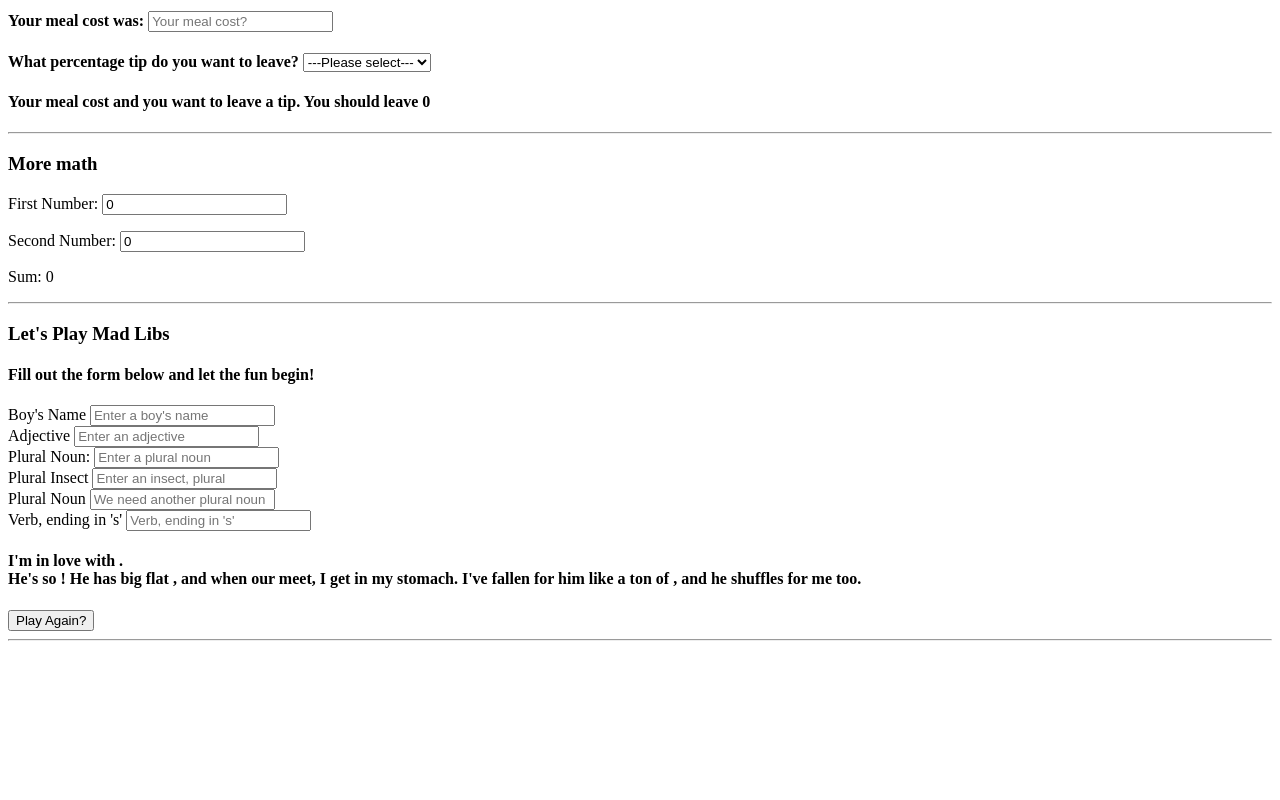
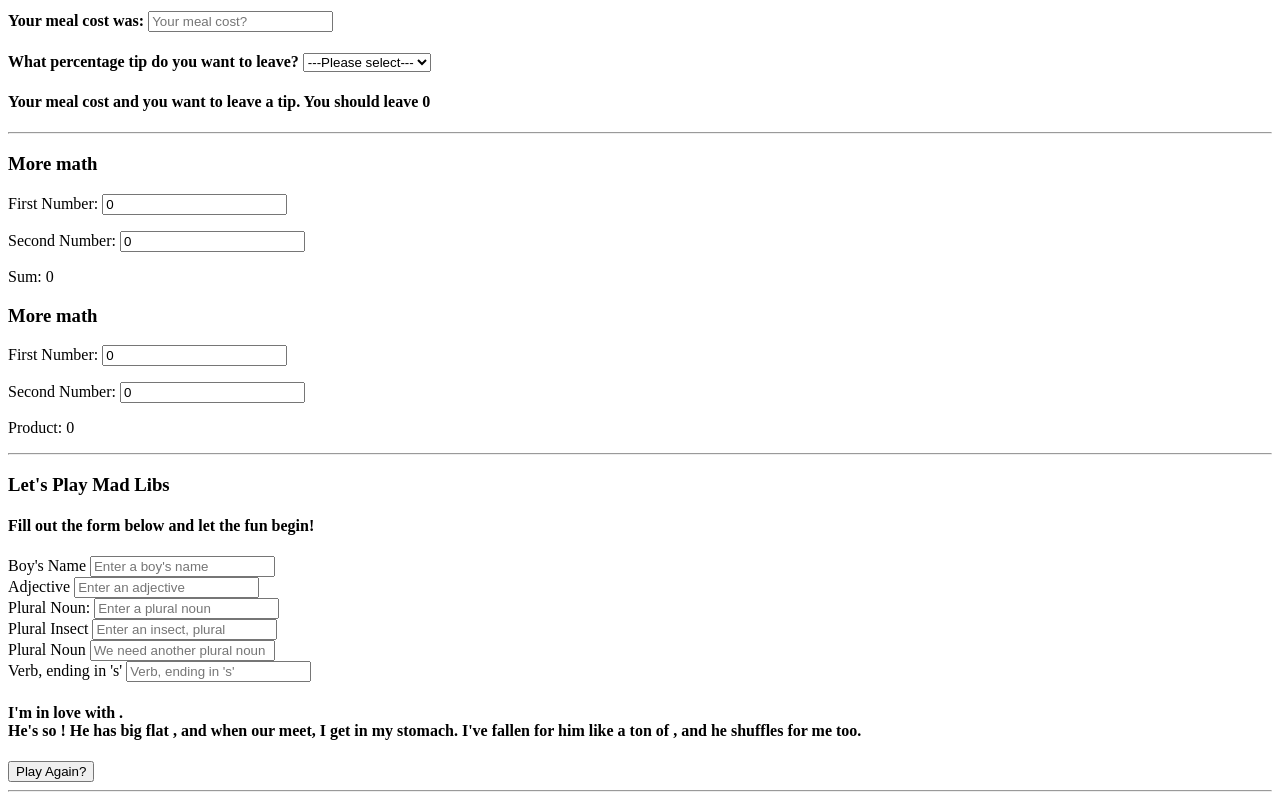
Before and after one commit to ChipMorris10/angular_part2, a plain HTML site: page index.html in a window 1280 px wide. Shown: the part 1197-1997 px from the top of the page. Before the commit the page ends 1846 px from the top, so only its background shows below. Drawn offline with nearby package versions, Linux system fonts and the light colour scheme.

Commit message:
still playing around with this file

```diff
--- a/index.html
+++ b/index.html
@@ -129,7 +129,17 @@ You should leave {{  (mealCost * tip | currency) * 100 }}</h4>
     <p>Second Number:
         <input type="number" ng-model="num2" ng-init="num2=0" />
     </p>
-    <p>Sum: {{ num1 * num2 }}</p>
+    <p>Sum: {{ num1 + num2 }}</p>
+
+
+  <h3>More math</h3>
+  <p>First Number:
+      <input type="number" ng-model="num1" ng-init="num1=0" />
+  </p>
+  <p>Second Number:
+      <input type="number" ng-model="num2" ng-init="num2=0" />
+  </p>
+  <p>Product: {{ num1 * num2 }}</p>
 
 <hr>
 
```
